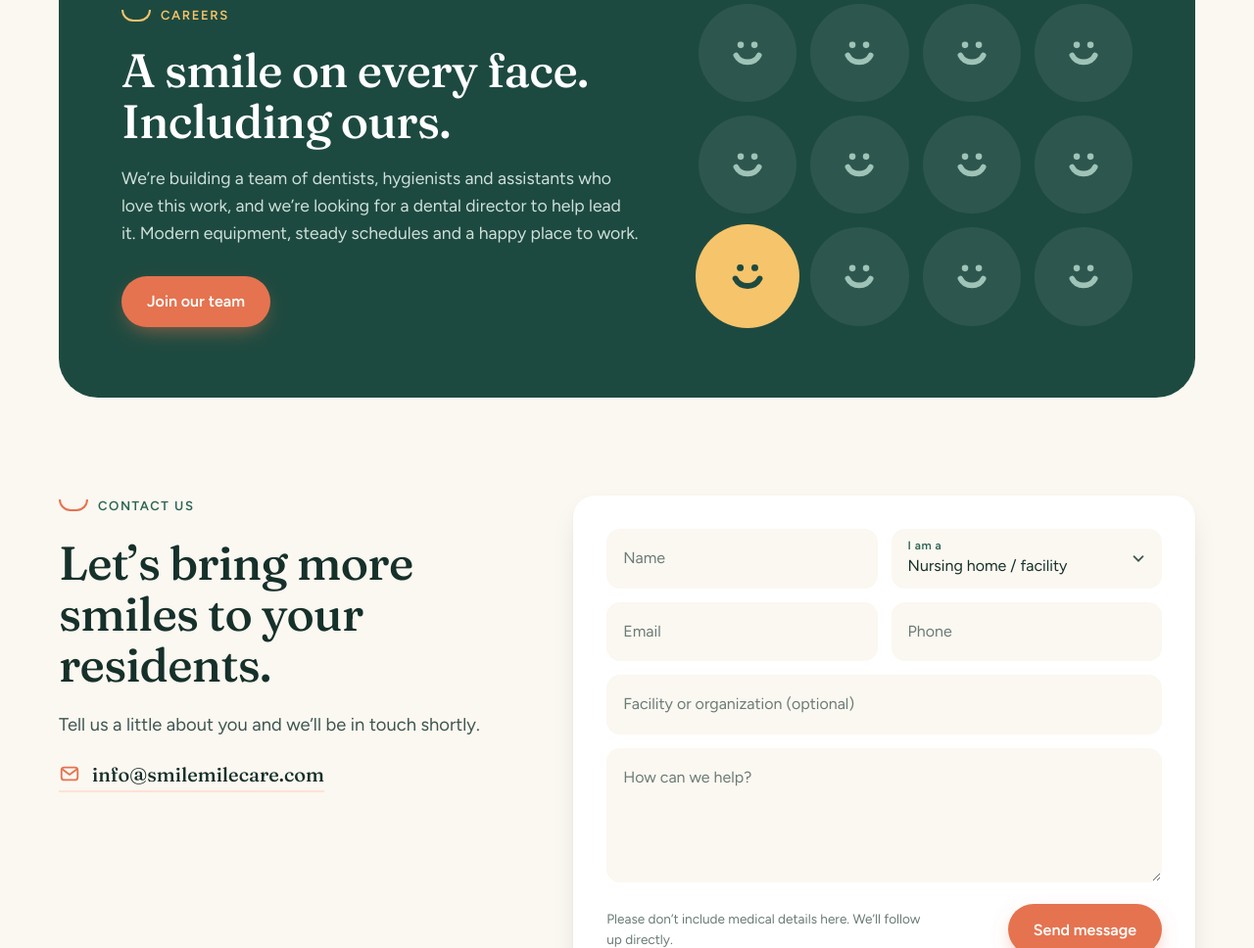
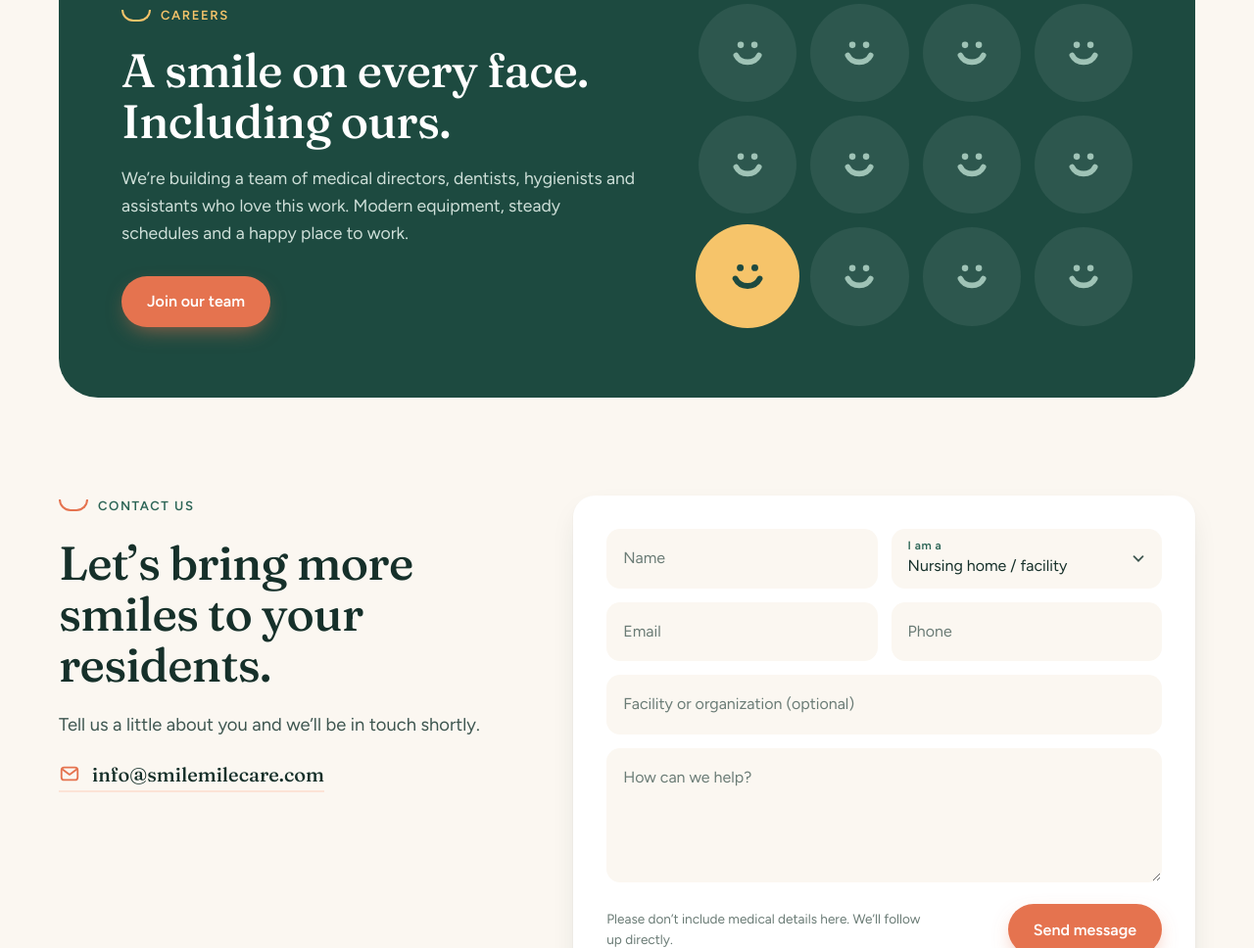
Before and after one commit to shulem000/smilemilecare-website, a plain HTML site: page site/index.html in a window 1280 px wide. Shown: the part 2719-3687 px from the top of the page at 98% size. Drawn offline with Linux system fonts and the light colour scheme.

Commit message:
Careers: list medical directors in the team sentence
Co-Authored-By: Claude Opus 5.5 <noreply@anthropic.com>
Claude-Session: https://claude.ai/code/session_01EGMWLix7CLNAkVttYBuMBG

```diff
--- a/site/index.html
+++ b/site/index.html
@@ -334,7 +334,7 @@ footer{padding:60px 0 50px;margin-top:40px;border-top:1px solid var(--line)}
       <div>
         <span class="eyebrow">Careers</span>
         <h2 style="margin-top:16px">A smile on every face. Including ours.</h2>
-        <p>We&rsquo;re building a team of dentists, hygienists and assistants who love this work, and we&rsquo;re looking for a dental director to help lead it. Modern equipment, steady schedules and a happy place to work.</p>
+        <p>We&rsquo;re building a team of medical directors, dentists, hygienists and assistants who love this work. Modern equipment, steady schedules and a happy place to work.</p>
         <a class="btn primary" href="#contact" data-topic="Dental professional">Join our team</a>
       </div>
       <div class="faces" id="faces" aria-hidden="true"></div>
```
